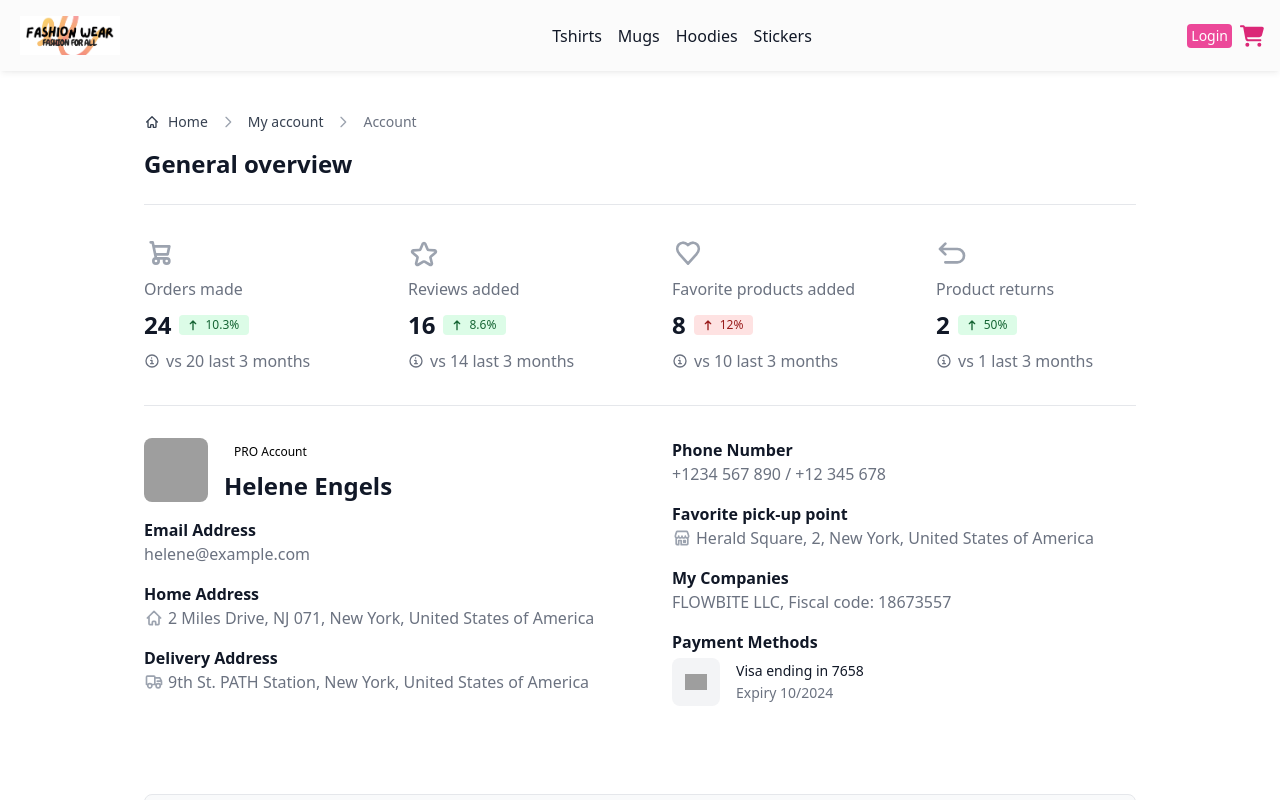
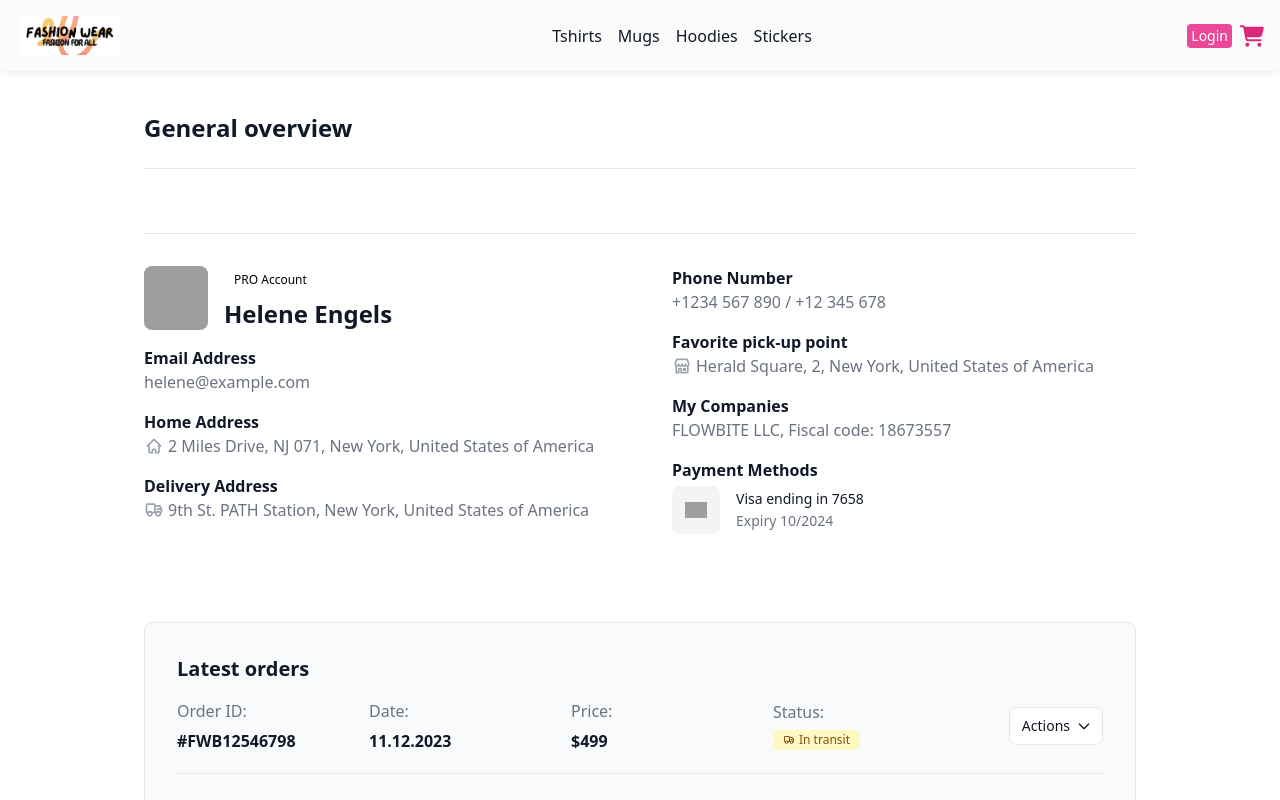
Before and after one commit to Laraib007/Ecommerce-NextJs-Project, a Next.js app: page /myaccount in a window 1280 px wide. Shown: the top 800 px of the page. Built offline with nearby package versions, Linux system fonts and the light colour scheme; grey boxes are pictures that could not be loaded.

Commit message:
fixing user profile page

```diff
--- a/src/pages/myaccount.js
+++ b/src/pages/myaccount.js
@@ -4,121 +4,10 @@ const Myaccount = () => {
   return (
     <div><section class="bg-white py-8 antialiased dark:bg-gray-900 md:py-8">
     <div class="mx-auto max-w-screen-lg px-4 2xl:px-0">
-      <nav class="mb-4 flex" aria-label="Breadcrumb">
-        <ol class="inline-flex items-center space-x-1 md:space-x-2 rtl:space-x-reverse">
-          <li class="inline-flex items-center">
-            <a href="#" class="inline-flex items-center text-sm font-medium text-gray-700 hover:text-primary-600 dark:text-gray-400 dark:hover:text-white">
-              <svg class="me-2 h-4 w-4" aria-hidden="true" xmlns="http://www.w3.org/2000/svg" width="24" height="24" fill="none" viewBox="0 0 24 24">
-                <path stroke="currentColor" stroke-linecap="round" stroke-linejoin="round" stroke-width="2" d="m4 12 8-8 8 8M6 10.5V19a1 1 0 0 0 1 1h3v-3a1 1 0 0 1 1-1h2a1 1 0 0 1 1 1v3h3a1 1 0 0 0 1-1v-8.5" />
-              </svg>
-              Home
-            </a>
-          </li>
-          <li>
-            <div class="flex items-center">
-              <svg class="mx-1 h-4 w-4 text-gray-400 rtl:rotate-180" aria-hidden="true" xmlns="http://www.w3.org/2000/svg" width="24" height="24" fill="none" viewBox="0 0 24 24">
-                <path stroke="currentColor" stroke-linecap="round" stroke-linejoin="round" stroke-width="2" d="m9 5 7 7-7 7" />
-              </svg>
-              <a href="#" class="ms-1 text-sm font-medium text-gray-700 hover:text-primary-600 dark:text-gray-400 dark:hover:text-white md:ms-2">My account</a>
-            </div>
-          </li>
-          <li aria-current="page">
-            <div class="flex items-center">
-              <svg class="mx-1 h-4 w-4 text-gray-400 rtl:rotate-180" aria-hidden="true" xmlns="http://www.w3.org/2000/svg" width="24" height="24" fill="none" viewBox="0 0 24 24">
-                <path stroke="currentColor" stroke-linecap="round" stroke-linejoin="round" stroke-width="2" d="m9 5 7 7-7 7" />
-              </svg>
-              <span class="ms-1 text-sm font-medium text-gray-500 dark:text-gray-400 md:ms-2">Account</span>
-            </div>
-          </li>
-        </ol>
-      </nav>
+
       <h2 class="mb-4 text-xl font-semibold text-gray-900 dark:text-white sm:text-2xl md:mb-6">General overview</h2>
-      <div class="grid grid-cols-2 gap-6 border-b border-t border-gray-200 py-4 dark:border-gray-700 md:py-8 lg:grid-cols-4 xl:gap-16">
-        <div>
-          <svg class="mb-2 h-8 w-8 text-gray-400 dark:text-gray-500" aria-hidden="true" xmlns="http://www.w3.org/2000/svg" width="24" height="24" fill="none" viewBox="0 0 24 24">
-            <path stroke="currentColor" stroke-linecap="round" stroke-linejoin="round" stroke-width="2" d="M5 4h1.5L9 16m0 0h8m-8 0a2 2 0 1 0 0 4 2 2 0 0 0 0-4Zm8 0a2 2 0 1 0 0 4 2 2 0 0 0 0-4Zm-8.5-3h9.25L19 7H7.312" />
-          </svg>
-          <h3 class="mb-2 text-gray-500 dark:text-gray-400">Orders made</h3>
-          <span class="flex items-center text-2xl font-bold text-gray-900 dark:text-white"
-            >24
-            <span class="ms-2 inline-flex items-center rounded bg-green-100 px-2.5 py-0.5 text-xs font-medium text-green-800 dark:bg-green-900 dark:text-green-300">
-              <svg class="-ms-1 me-1 h-4 w-4" aria-hidden="true" xmlns="http://www.w3.org/2000/svg" fill="none" viewBox="0 0 24 24">
-                <path stroke="currentColor" stroke-linecap="round" stroke-linejoin="round" stroke-width="2" d="M12 6v13m0-13 4 4m-4-4-4 4"></path>
-              </svg>
-              10.3%
-            </span>
-          </span>
-          <p class="mt-2 flex items-center text-sm text-gray-500 dark:text-gray-400 sm:text-base">
-            <svg class="me-1.5 h-4 w-4 text-gray-500 dark:text-gray-400" aria-hidden="true" xmlns="http://www.w3.org/2000/svg" width="24" height="24" fill="none" viewBox="0 0 24 24">
-              <path stroke="currentColor" stroke-linecap="round" stroke-linejoin="round" stroke-width="2" d="M10 11h2v5m-2 0h4m-2.592-8.5h.01M21 12a9 9 0 1 1-18 0 9 9 0 0 1 18 0Z" />
-            </svg>
-            vs 20 last 3 months
-          </p>
+      <div class="grid grid-cols-2 gap-6 border-b border-t border-gray-200 py-4 dark:border-gray-700 md:py-8 lg:grid-cols-4 ">
         </div>
-        <div>
-          <svg class="mb-2 h-8 w-8 text-gray-400 dark:text-gray-500" aria-hidden="true" xmlns="http://www.w3.org/2000/svg" width="24" height="24" fill="none" viewBox="0 0 24 24">
-            <path stroke="currentColor" stroke-width="2" d="M11.083 5.104c.35-.8 1.485-.8 1.834 0l1.752 4.022a1 1 0 0 0 .84.597l4.463.342c.9.069 1.255 1.2.556 1.771l-3.33 2.723a1 1 0 0 0-.337 1.016l1.03 4.119c.214.858-.71 1.552-1.474 1.106l-3.913-2.281a1 1 0 0 0-1.008 0L7.583 20.8c-.764.446-1.688-.248-1.474-1.106l1.03-4.119A1 1 0 0 0 6.8 14.56l-3.33-2.723c-.698-.571-.342-1.702.557-1.771l4.462-.342a1 1 0 0 0 .84-.597l1.753-4.022Z" />
-          </svg>
-          <h3 class="mb-2 text-gray-500 dark:text-gray-400">Reviews added</h3>
-          <span class="flex items-center text-2xl font-bold text-gray-900 dark:text-white"
-            >16
-            <span class="ms-2 inline-flex items-center rounded bg-green-100 px-2.5 py-0.5 text-xs font-medium text-green-800 dark:bg-green-900 dark:text-green-300">
-              <svg class="-ms-1 me-1 h-4 w-4" aria-hidden="true" xmlns="http://www.w3.org/2000/svg" fill="none" viewBox="0 0 24 24">
-                <path stroke="currentColor" stroke-linecap="round" stroke-linejoin="round" stroke-width="2" d="M12 6v13m0-13 4 4m-4-4-4 4"></path>
-              </svg>
-              8.6%
-            </span>
-          </span>
-          <p class="mt-2 flex items-center text-sm text-gray-500 dark:text-gray-400 sm:text-base">
-            <svg class="me-1.5 h-4 w-4 text-gray-500 dark:text-gray-400" aria-hidden="true" xmlns="http://www.w3.org/2000/svg" width="24" height="24" fill="none" viewBox="0 0 24 24">
-              <path stroke="currentColor" stroke-linecap="round" stroke-linejoin="round" stroke-width="2" d="M10 11h2v5m-2 0h4m-2.592-8.5h.01M21 12a9 9 0 1 1-18 0 9 9 0 0 1 18 0Z" />
-            </svg>
-            vs 14 last 3 months
-          </p>
-        </div>
-        <div>
-          <svg class="mb-2 h-8 w-8 text-gray-400 dark:text-gray-500" aria-hidden="true" xmlns="http://www.w3.org/2000/svg" width="24" height="24" fill="none" viewBox="0 0 24 24">
-            <path stroke="currentColor" stroke-linecap="round" stroke-linejoin="round" stroke-width="2" d="M12.01 6.001C6.5 1 1 8 5.782 13.001L12.011 20l6.23-7C23 8 17.5 1 12.01 6.002Z" />
-          </svg>
-          <h3 class="mb-2 text-gray-500 dark:text-gray-400">Favorite products added</h3>
-          <span class="flex items-center text-2xl font-bold text-gray-900 dark:text-white"
-            >8
-            <span class="ms-2 inline-flex items-center rounded bg-red-100 px-2.5 py-0.5 text-xs font-medium text-red-800 dark:bg-red-900 dark:text-red-300">
-              <svg class="-ms-1 me-1 h-4 w-4" aria-hidden="true" xmlns="http://www.w3.org/2000/svg" fill="none" viewBox="0 0 24 24">
-                <path stroke="currentColor" stroke-linecap="round" stroke-linejoin="round" stroke-width="2" d="M12 6v13m0-13 4 4m-4-4-4 4"></path>
-              </svg>
-              12%
-            </span>
-          </span>
-          <p class="mt-2 flex items-center text-sm text-gray-500 dark:text-gray-400 sm:text-base">
-            <svg class="me-1.5 h-4 w-4 text-gray-500 dark:text-gray-400" aria-hidden="true" xmlns="http://www.w3.org/2000/svg" width="24" height="24" fill="none" viewBox="0 0 24 24">
-              <path stroke="currentColor" stroke-linecap="round" stroke-linejoin="round" stroke-width="2" d="M10 11h2v5m-2 0h4m-2.592-8.5h.01M21 12a9 9 0 1 1-18 0 9 9 0 0 1 18 0Z" />
-            </svg>
-            vs 10 last 3 months
-          </p>
-        </div>
-        <div>
-          <svg class="mb-2 h-8 w-8 text-gray-400 dark:text-gray-500" aria-hidden="true" xmlns="http://www.w3.org/2000/svg" width="24" height="24" fill="none" viewBox="0 0 24 24">
-            <path stroke="currentColor" stroke-linecap="round" stroke-linejoin="round" stroke-width="2" d="M3 9h13a5 5 0 0 1 0 10H7M3 9l4-4M3 9l4 4" />
-          </svg>
-          <h3 class="mb-2 text-gray-500 dark:text-gray-400">Product returns</h3>
-          <span class="flex items-center text-2xl font-bold text-gray-900 dark:text-white"
-            >2
-            <span class="ms-2 inline-flex items-center rounded bg-green-100 px-2.5 py-0.5 text-xs font-medium text-green-800 dark:bg-green-900 dark:text-green-300">
-              <svg class="-ms-1 me-1 h-4 w-4" aria-hidden="true" xmlns="http://www.w3.org/2000/svg" fill="none" viewBox="0 0 24 24">
-                <path stroke="currentColor" stroke-linecap="round" stroke-linejoin="round" stroke-width="2" d="M12 6v13m0-13 4 4m-4-4-4 4"></path>
-              </svg>
-              50%
-            </span>
-          </span>
-          <p class="mt-2 flex items-center text-sm text-gray-500 dark:text-gray-400 sm:text-base">
-            <svg class="me-1.5 h-4 w-4 text-gray-500 dark:text-gray-400" aria-hidden="true" xmlns="http://www.w3.org/2000/svg" width="24" height="24" fill="none" viewBox="0 0 24 24">
-              <path stroke="currentColor" stroke-linecap="round" stroke-linejoin="round" stroke-width="2" d="M10 11h2v5m-2 0h4m-2.592-8.5h.01M21 12a9 9 0 1 1-18 0 9 9 0 0 1 18 0Z" />
-            </svg>
-            vs 1 last 3 months
-          </p>
-        </div>
-      </div>
       <div class="py-4 md:py-8">
         <div class="mb-4 grid gap-4 sm:grid-cols-2 sm:gap-8 lg:gap-16">
           <div class="space-y-4">
```
